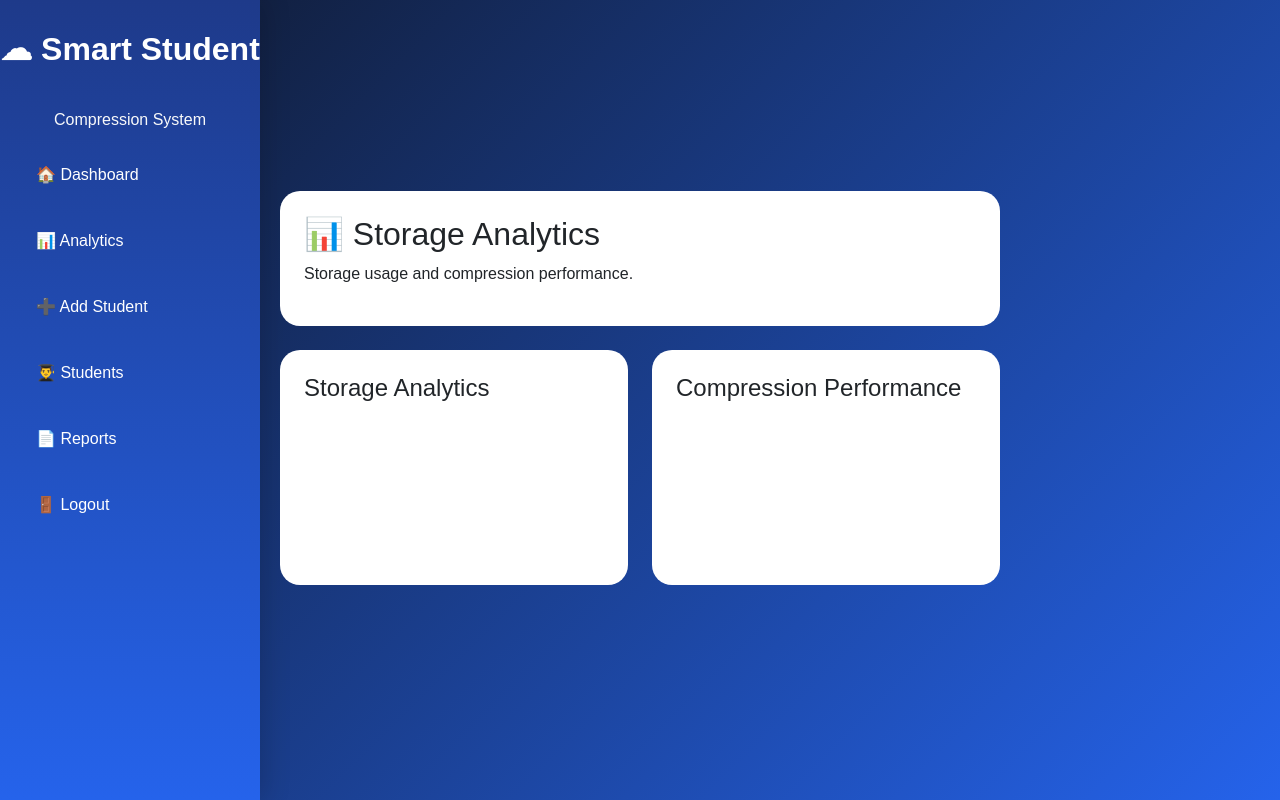
After one commit to ChenulSandiw/student-compression-system, a Flask app: page /analytics in a window 1280 px wide. The commit adds this page. Run offline with Flask 3, Linux system fonts and the light colour scheme; the visitor is signed in with stand-in values (Sample User, id 1); data that the repository does not hold is empty; a map, chart or similar area stays blank; some libraries are stand-ins or nearby versions.

Commit message:
Added Analytics Page

```diff
--- a/app.py
+++ b/app.py
@@ -172,6 +172,49 @@ def dashboard():
         predicted_storage=predicted_storage,
         local_files=local_files,
         cloud_files=cloud_files
+    )
+
+# =========================================
+# analytics
+# =========================================
+
+@app.route('/analytics')
+def analytics():
+
+    if 'logged_in' not in session:
+        return redirect('/login')
+
+    cursor = mysql.connection.cursor()
+
+    # Total Students
+    cursor.execute("SELECT COUNT(*) FROM students")
+    total_students = cursor.fetchone()[0]
+
+    # Original Size
+    cursor.execute("SELECT SUM(original_size) FROM students")
+    original_size = cursor.fetchone()[0] or 0
+
+    # Compressed Size
+    cursor.execute("SELECT SUM(compressed_size) FROM students")
+    compressed_size = cursor.fetchone()[0] or 0
+
+    # Saved Percentage
+    if original_size > 0:
+        saved_percentage = round(
+            ((original_size - compressed_size) / original_size) * 100,
+            2
+        )
+    else:
+        saved_percentage = 0
+
+    cursor.close()
+
+    return render_template(
+        "analytics.html",
+        original_size=original_size,
+        compressed_size=compressed_size,
+        saved_percentage=saved_percentage,
+        total_students=total_students
     )
 
 
--- a/static/css/style.css
+++ b/static/css/style.css
@@ -172,3 +172,49 @@ body{
     background:#111827;
 
 }
+
+.sidebar{
+    width:260px;
+    height:100vh;
+    position:fixed;
+    left:0;
+    top:0;
+    background:linear-gradient(180deg,#1E3A8A,#2563EB);
+    padding-top:30px;
+    box-shadow:5px 0 25px rgba(0,0,0,.15);
+}
+
+.sidebar h2{
+
+    color:white;
+    text-align:center;
+    font-weight:700;
+    margin-bottom:40px;
+
+}
+
+.sidebar a{
+
+    display:flex;
+    align-items:center;
+    gap:15px;
+
+    margin:12px 18px;
+    padding:15px 18px;
+
+    color:white;
+    text-decoration:none;
+
+    border-radius:15px;
+
+    transition:.3s;
+
+}
+
+.sidebar a:hover{
+
+    background:rgba(255,255,255,.18);
+
+    transform:translateX(8px);
+
+}
--- /dev/null
+++ b/templates/analytics.html
@@ -0,0 +1,92 @@
+<!DOCTYPE html>
+<html lang="en">
+
+<head>
+
+    <meta charset="UTF-8">
+
+    <meta name="viewport" content="width=device-width, initial-scale=1.0">
+
+    <title>Analytics | Smart Student Compression System</title>
+
+    <link href="https://cdn.jsdelivr.net/npm/bootstrap@5.3.3/dist/css/bootstrap.min.css" rel="stylesheet">
+
+    <link rel="stylesheet"
+    href="https://cdnjs.cloudflare.com/ajax/libs/font-awesome/6.5.2/css/all.min.css">
+
+    <link rel="stylesheet"
+    href="{{ url_for('static', filename='css/style.css') }}">
+
+</head>
+
+<body>
+
+<div class="sidebar">
+
+    <h2>☁ Smart Student</h2>
+
+    <p class="text-center text-light">
+        Compression System
+    </p>
+
+    <a href="/dashboard">🏠 Dashboard</a>
+
+    <a href="/analytics">📊 Analytics</a>
+
+    <a href="/add_student">➕ Add Student</a>
+
+    <a href="/view_students">👨‍🎓 Students</a>
+
+    <a href="/export_pdf">📄 Reports</a>
+
+    <a href="/">🚪 Logout</a>
+
+</div>
+
+<div class="main-content">
+
+    <div class="card dashboard-card p-4 mb-4">
+
+        <h2>📊 Storage Analytics</h2>
+
+        <p>
+            Storage usage and compression performance.
+        </p>
+
+    </div>
+
+    <div class="row">
+
+        <div class="col-lg-6 mb-4">
+
+            <div class="card dashboard-card p-4">
+
+                <h4>Storage Analytics</h4>
+
+                <canvas id="storageChart"></canvas>
+
+            </div>
+
+        </div>
+
+        <div class="col-lg-6 mb-4">
+
+            <div class="card dashboard-card p-4">
+
+                <h4>Compression Performance</h4>
+
+                <canvas id="savedChart"></canvas>
+
+            </div>
+
+        </div>
+
+    </div>
+
+</div>
+
+<script src="https://cdn.jsdelivr.net/npm/chart.js"></script>
+
+</body>
+
+</html>
```
Also changed, not shown: templates/dashboard.html (+29 -17 lines).
